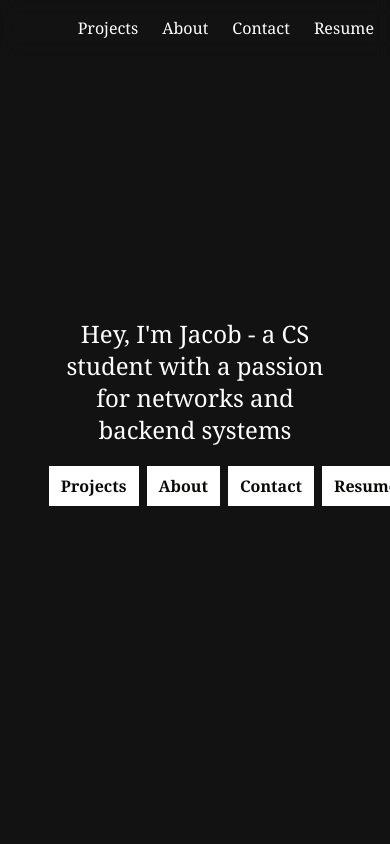
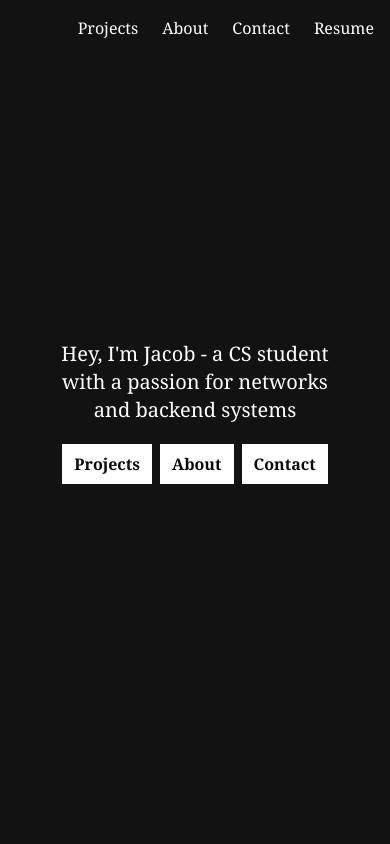
Before and after one commit to JRoegit/portfolio, a website: page index.html in a window 390 px wide. Shown: the top 844 px of the page. Drawn offline with Linux system fonts and the light colour scheme.

Commit message:
Fixed some styling issues for mobile and areas that lacked contrast, rebuilt tailwind for smaller css file

```diff
--- a/index.html
+++ b/index.html
@@ -21,12 +21,11 @@
         <!-- NAV -->
         <section class="w-full h-screen max-w-screen-lg flex">
             <div class="w-3/4 m-auto flex flex-col">
-                <div class="text-center text-2xl">Hey, I'm Jacob - a CS student with a passion for networks and backend systems</div>
+                <div class="text-center text-xl">Hey, I'm Jacob - a CS student with a passion for networks and backend systems</div>
                 <div class="py-5 flex flex-row mx-auto gap-2">
                     <button class="px-3 py-2 bg-white text-stone-950 font-semibold hover:bg-gray-300 hover:cursor-pointer " onclick="scrollToSection('projects')">Projects</button>
                     <button class="px-3 py-2 bg-white text-stone-950 font-semibold hover:bg-gray-300 hover:cursor-pointer " onclick="scrollToSection('aboutme')">About</button>
                     <button class="px-3 py-2 bg-white text-stone-950 font-semibold hover:bg-gray-300 hover:cursor-pointer " onclick="scrollToSection('contact')">Contact</button>
-                    <a      class="px-3 py-2 bg-white text-stone-950 font-semibold hover:bg-gray-300 hover:cursor-pointer " href="./static/Resume.pdf" target="_blank" rel="noopener noreferrer">Resume</a>
                 </div>
             </div>
         </section>
```
Also changed, not shown: build.css (added), static/images/Flask.png, static/images/Next.js.png, static/output.css.
